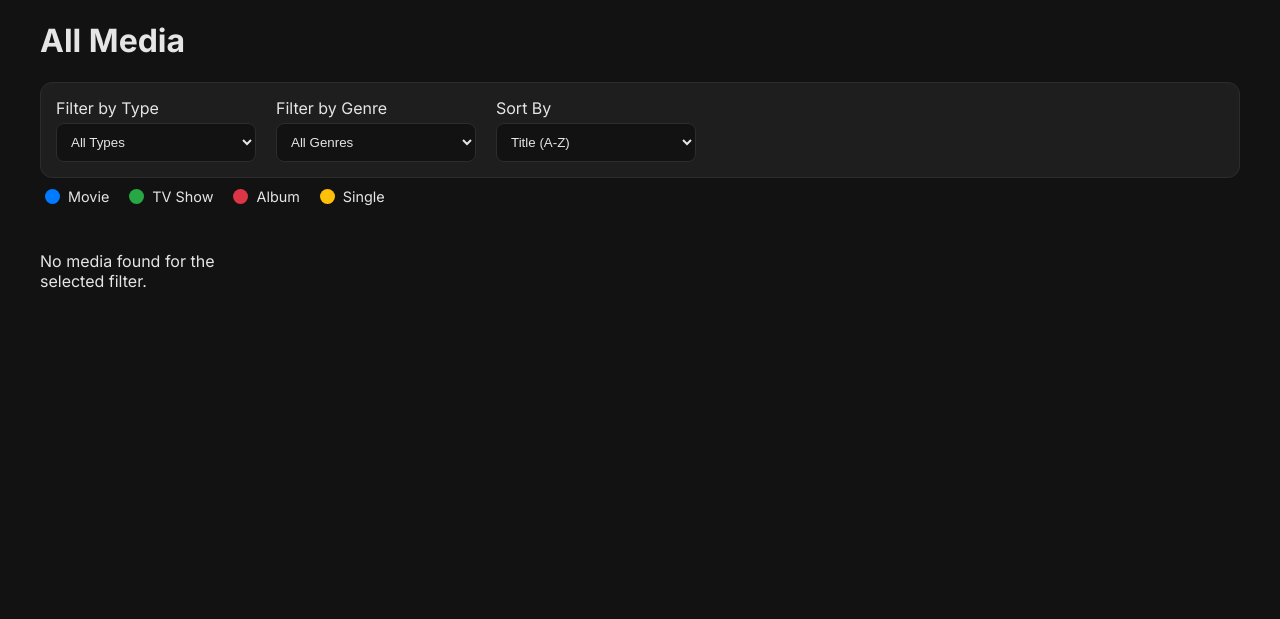
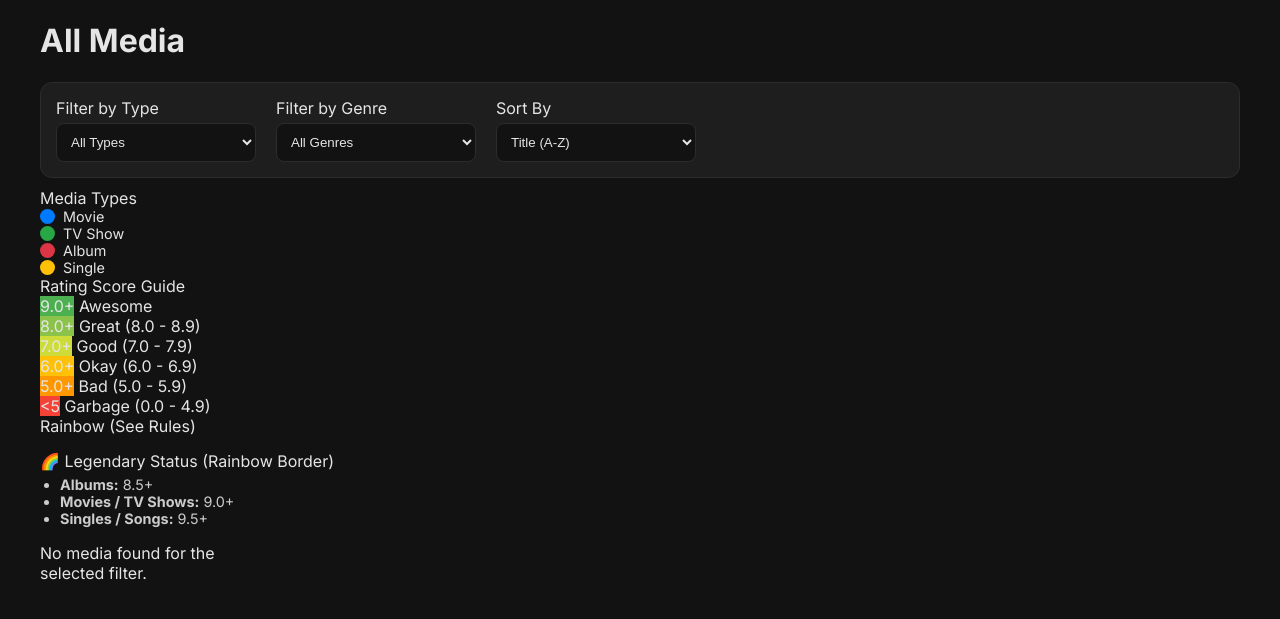
Before and after one commit to ClearLite/Ranking-Thing-332211, a Flask app: page / in a window 1280 px wide. Shown: the part 78-697 px from the top of the page. Run offline with Flask 3, Linux system fonts and the light colour scheme; data comes from the database, SQL or seed files in the repository; data that the repository does not hold is empty.

Commit message:
Update index.html

```diff
--- a/project/templates/index.html
+++ b/project/templates/index.html
@@ -38,7 +38,9 @@
         </div>
     </form>
 
-    <div class="legend">
+    <div class="legend-container">
+        <div class="legend-section-title">Media Types</div>
+        <div class="type-legend">
             <span class="legend-item"><span class="legend-color-box legend-movie"></span> Movie</span>
             <span class="legend-item"><span class="legend-color-box legend-tv"></span> TV Show</span>
             <span class="legend-item"><span class="legend-color-box legend-album"></span> Album</span>
@@ -48,10 +50,61 @@
             {% endif %}
         </div>
 
+        <div class="legend-section-title">Rating Score Guide</div>
+        <div class="rating-legend">
+            <div class="legend-entry">
+                <span class="legend-box awesome">9.0+</span>
+                <span class="legend-label">Awesome</span>
+            </div>
+
+            <div class="legend-entry">
+                <span class="legend-box great">8.0+</span>
+                <span class="legend-label">Great (8.0 - 8.9)</span>
+            </div>
+
+            <div class="legend-entry">
+                <span class="legend-box good">7.0+</span>
+                <span class="legend-label">Good (7.0 - 7.9)</span>
+            </div>
+
+            <div class="legend-entry">
+                <span class="legend-box okay">6.0+</span>
+                <span class="legend-label">Okay (6.0 - 6.9)</span>
+            </div>
+
+            <div class="legend-entry">
+                <span class="legend-box bad">5.0+</span>
+                <span class="legend-label">Bad (5.0 - 5.9)</span>
+            </div>
+
+            <div class="legend-entry">
+                <span class="legend-box garbage">&lt;5</span>
+                <span class="legend-label">Garbage (0.0 - 4.9)</span>
+            </div>
+
+            <div class="legend-entry">
+                <span class="legend-box legendary"></span>
+                <span class="legend-label">Rainbow (See Rules)</span>
+            </div>
+        </div>
+
+        <div style="margin-top: 15px;">
+             <div class="legend-section-title" style="margin-bottom: 5px;">🌈 Legendary Status (Rainbow Border)</div>
+             <ul style="margin: 0; padding-left: 20px; font-size: 0.9rem; color: #ccc;">
+                <li><strong>Albums:</strong> 8.5+</li>
+                <li><strong>Movies / TV Shows:</strong> 9.0+</li>
+                <li><strong>Singles / Songs:</strong> 9.5+</li>
+             </ul>
+        </div>
+    </div>
+
     <div class="media-grid">
         {% for media in all_media %}
+            {% set rating_class = get_rating_class(media.overall_score, media.media_type, 'index') %}
+
             <a href="{{ url_for('main.media_page', media_id=media.id) }}"
                class="media-card
+                    {% if rating_class == 'legendary' %}legendary-card{% endif %}
                     {% if media.media_type in ['album', 'single', 'album_track'] %}media-card-square{% endif %}
                     {% if media.media_type == 'movie' %}movie-border
                     {% elif media.media_type == 'tv_show' %}tv-border
@@ -60,6 +113,7 @@
                     {% elif media.media_type == 'album_track' %}album_track-border
                     {% endif %}">
 
+                <div class="media-card-inner">
                     <div class="media-card-poster">
                         {% if media.poster_img %}
                             <img src="{{ url_for('static', filename='uploads/' + media.poster_img) }}" alt="{{ media.title }} Poster">
@@ -86,6 +140,7 @@
 
                         <p class="score">⭐ {{ media.overall_score }}</p>
                     </div>
+                </div>
             </a>
         {% else %}
             <p>No media found for the selected filter.</p>
```
Lines whose indentation alone changed are shown as unchanged.
